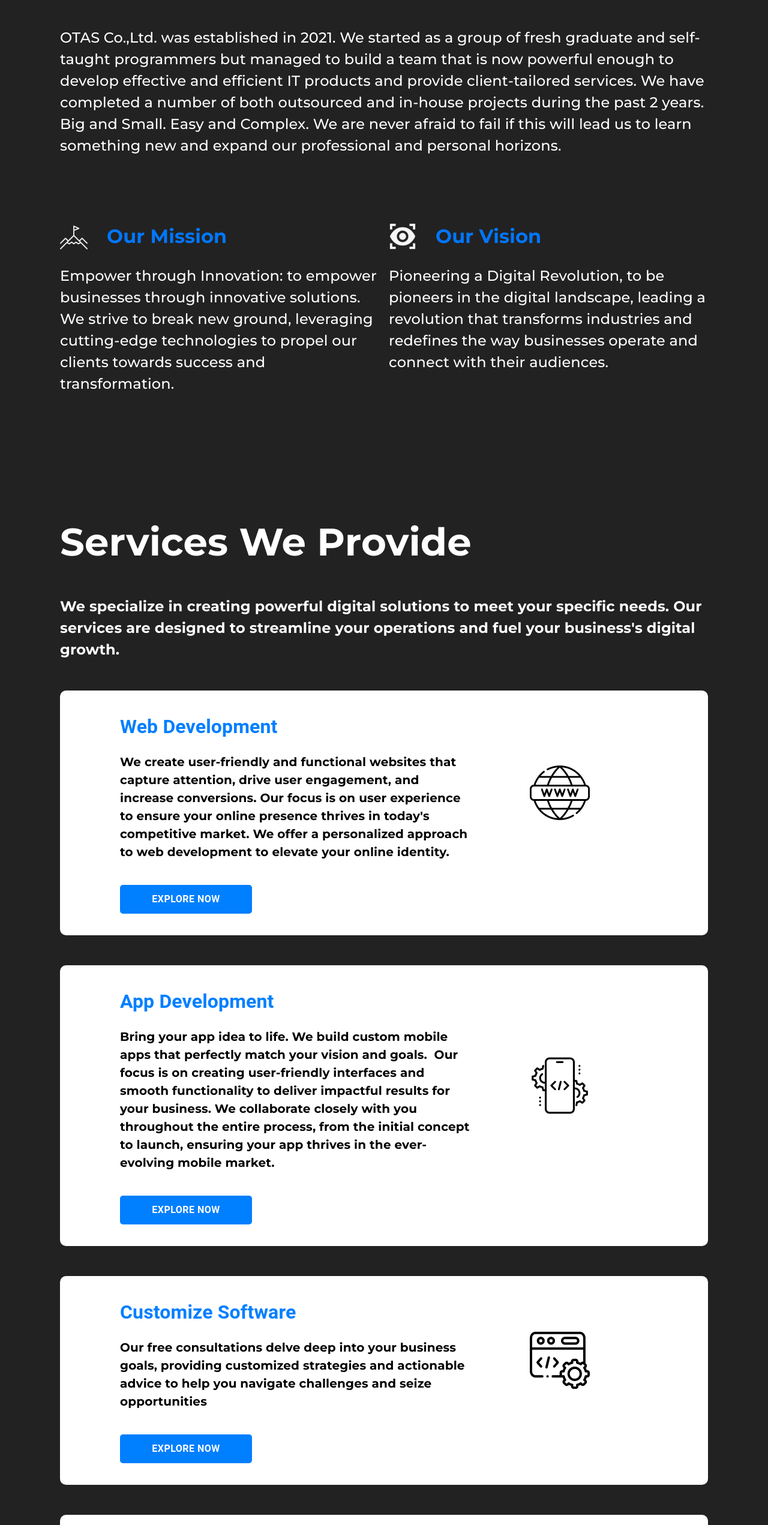
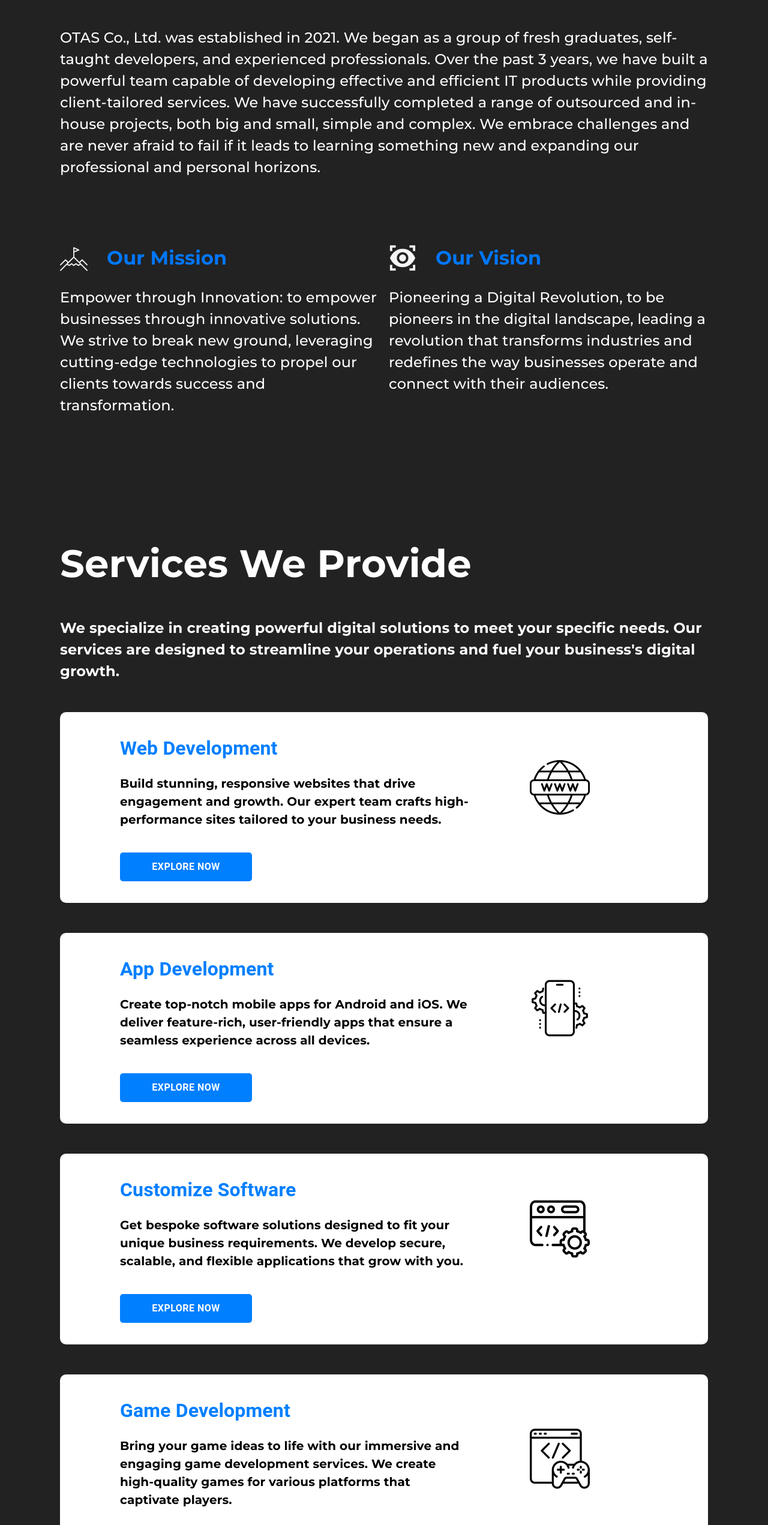
Before and after one commit to Company-Portfolio/otas_portfolio_v-0.0..1, a React (Create React App) app: page / in a window 1280 px wide. Shown: the part 1718-4260 px from the top of the page at 60% size. Built offline with nearby package versions, Linux system fonts and the light colour scheme; a web font is replaced by a local one.

Commit message:
feat: chg content service section

```diff
--- a/src/components/serviceWeProvide/ServiceWeProvide.jsx
+++ b/src/components/serviceWeProvide/ServiceWeProvide.jsx
@@ -24,11 +24,9 @@ function ServiceWeProvide() {
           <Grid item xs={12} md={8}>
             <span>Web Development</span>
             <p>
-              We create user-friendly and functional websites that capture
-              attention, drive user engagement, and increase conversions. Our
-              focus is on user experience to ensure your online presence thrives
-              in today's competitive market. We offer a personalized approach to
-              web development to elevate your online identity.
+              Build stunning, responsive websites that drive engagement and
+              growth. Our expert team crafts high-performance sites tailored to
+              your business needs.
             </p>
           </Grid>
           <Grid item xs={12} md={4} className="serviceImage">
@@ -53,13 +51,9 @@ function ServiceWeProvide() {
           <Grid item xs={12} md={8}>
             <span>App Development</span>
             <p>
-              Bring your app idea to life. We build custom mobile apps that
-              perfectly match your vision and goals.  Our focus is on creating
-              user-friendly interfaces and smooth functionality to deliver
-              impactful results for your business. We collaborate closely with
-              you throughout the entire process, from the initial concept to
-              launch, ensuring your app thrives in the ever-evolving mobile
-              market.
+              Create top-notch mobile apps for Android and iOS. We deliver
+              feature-rich, user-friendly apps that ensure a seamless experience
+              across all devices.
             </p>
           </Grid>
           <Grid item xs={12} md={4} className="serviceImage">
@@ -84,9 +78,9 @@ function ServiceWeProvide() {
           <Grid item xs={12} md={8}>
             <span>Customize Software</span>
             <p>
-              Our free consultations delve deep into your business goals,
-              providing customized strategies and actionable advice to help you
-              navigate challenges and seize opportunities
+              Get bespoke software solutions designed to fit your unique
+              business requirements. We develop secure, scalable, and flexible
+              applications that grow with you.
             </p>
           </Grid>
           <Grid item xs={12} md={4} className="serviceImage">
@@ -111,8 +105,9 @@ function ServiceWeProvide() {
           <Grid item xs={12} md={8}>
             <span>Game Development</span>
             <p>
-              Bring your vision to life with unique and immersive gaming
-              experiences crafted by our expert team from concept to release.
+              Bring your game ideas to life with our immersive and engaging game
+              development services. We create high-quality games for various
+              platforms that captivate players.
             </p>
           </Grid>
           <Grid item xs={12} md={4} className="serviceImage">
@@ -137,9 +132,9 @@ function ServiceWeProvide() {
           <Grid item xs={12} md={8}>
             <span>IoT (Internet of Things) Development</span>
             <p>
-              We design and develop tailored IoT solutions that meet your
-              specific business needs. Our expertise spans various industries,
-              ensuring that your IoT system is both effective and efficient.
+              Transform your business with smart, connected IoT solutions. We
+              develop innovative IoT hardware prototypes and software systems
+              that optimize operations and provide real-time insights.
             </p>
           </Grid>
           <Grid item xs={12} md={4} className="serviceImage">
@@ -164,10 +159,9 @@ function ServiceWeProvide() {
           <Grid item xs={12} md={8}>
             <span>UI/UX Design Development</span>
             <p>
-              Create visually appealing and user-friendly interfaces with our
-              comprehensive UI/UX design services. We focus on delivering
-              intuitive and engaging experiences that meet user needs and
-              business goals.
+              Enhance user satisfaction with our intuitive and visually
+              appealing UI/UX designs. We ensure your applications and websites
+              are both functional and delightful to use.
             </p>
           </Grid>
           <Grid item xs={12} md={4} className="serviceImage">
@@ -192,11 +186,9 @@ function ServiceWeProvide() {
           <Grid item xs={12} md={8}>
             <span>Outsourced Development Team</span>
             <p>
-              Our outsourcing project services provide the expertise and
-              resources you need to focus on your core business activities while
-              ensuring high-quality results across various functions. Partner
-              with us to achieve efficiency, cost savings, and scalability for
-              your business operations.
+              Access a dedicated team of skilled developers without the
+              overhead. Our outsourced team integrates seamlessly with your
+              projects, ensuring timely and high-quality delivery.
             </p>
           </Grid>
           <Grid item xs={12} md={4} className="serviceImage">
--- a/src/components/whoAreWe/WhoAreWe.jsx
+++ b/src/components/whoAreWe/WhoAreWe.jsx
@@ -25,14 +25,15 @@ function WhoAreWe() {
         </Grid>
         <Grid item>
           <p className="whocontent">
-            OTAS Co.,Ltd. was established in 2021. We started as a group of
-            fresh graduate and self-taught programmers but managed to build a
-            team that is now powerful enough to develop effective and efficient
-            IT products and provide client-tailored services. We have completed
-            a number of both outsourced and in-house projects during the past 2
-            years. Big and Small. Easy and Complex. We are never afraid to fail
-            if this will lead us to learn something new and expand our
-            professional and personal horizons.
+            OTAS Co., Ltd. was established in 2021. We began as a group of fresh
+            graduates, self-taught developers, and experienced professionals.
+            Over the past 3 years, we have built a powerful team capable of
+            developing effective and efficient IT products while providing
+            client-tailored services. We have successfully completed a range of
+            outsourced and in-house projects, both big and small, simple and
+            complex. We embrace challenges and are never afraid to fail if it
+            leads to learning something new and expanding our professional and
+            personal horizons.
           </p>
         </Grid>
         <Grid item xs={12} md={6} sx={{ marginTop: "50px" }}>
```
